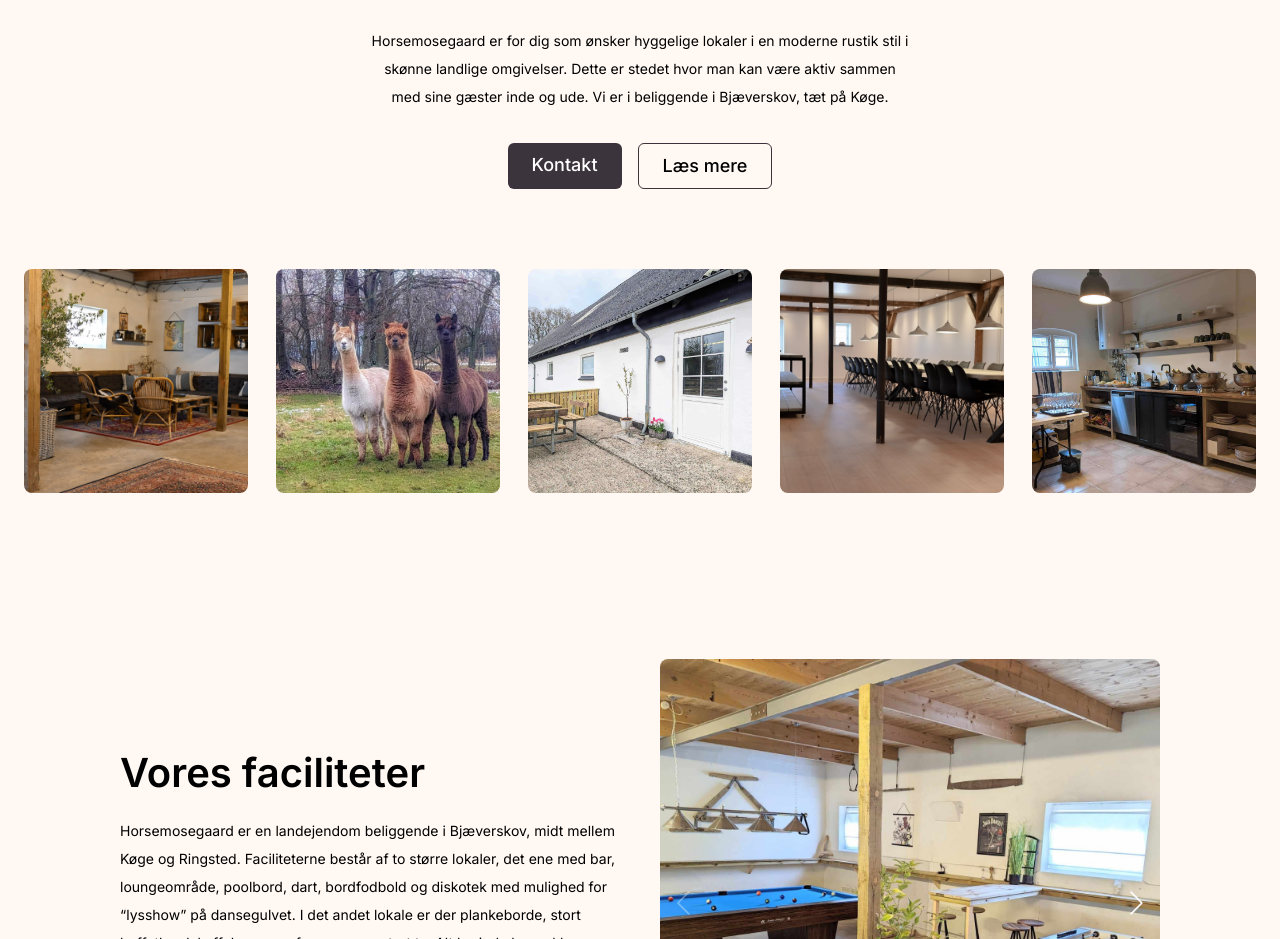
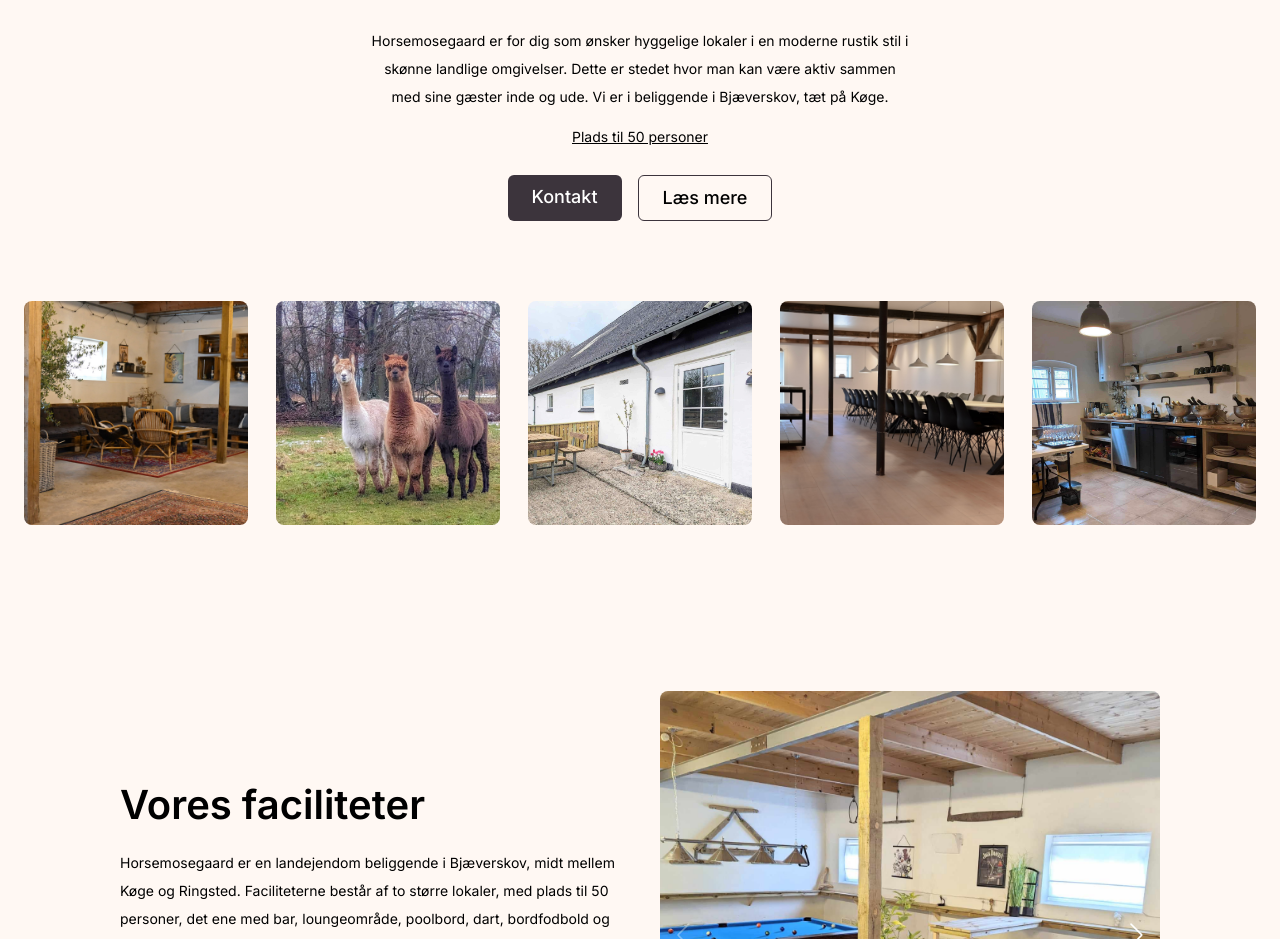
Before and after one commit to emil584c/horsemosegaard-next, a Next.js app: page / in a window 1280 px wide. Shown: the part 313-1252 px from the top of the page. Built offline with nearby package versions, Linux system fonts and the light colour scheme.

Commit message:
max capacity

```diff
--- a/src/app/components/PrimaryCover.jsx
+++ b/src/app/components/PrimaryCover.jsx
@@ -15,6 +15,7 @@ function PrimaryCover() {
             kan være aktiv sammen med sine gæster inde og ude. Vi er i
             beliggende i Bjæverskov, tæt på Køge.
           </p>
+          <p className="primary-cover__capacity">Plads til 50 personer</p>
           <div className="primary-cover__button-container">
             <PrimaryButton
               text={"Kontakt"}
--- a/src/app/page.js
+++ b/src/app/page.js
@@ -14,7 +14,7 @@ function Home() {
       <TextImage
         title={"Vores faciliteter"}
         text={
-          "Horsemosegaard er en landejendom beliggende i Bjæverskov, midt mellem Køge og Ringsted. Faciliteterne består af to større lokaler, det ene med bar, loungeområde, poolbord, dart, bordfodbold og diskotek med mulighed for “lysshow” på dansegulvet. I det andet lokale er der plankeborde, stort buffetbord, kaffebar, en sofagruppe og stort tv. Alt herinde kan rykkes rundt på efter behov."
+          "Horsemosegaard er en landejendom beliggende i Bjæverskov, midt mellem Køge og Ringsted. Faciliteterne består af to større lokaler, med plads til 50 personer, det ene med bar, loungeområde, poolbord, dart, bordfodbold og diskotek med mulighed for “lysshow” på dansegulvet. I det andet lokale er der plankeborde, stort buffetbord, kaffebar, en sofagruppe og stort tv. Alt herinde kan rykkes rundt på efter behov."
         }
         images={[
           {
--- a/src/app/styles/components/PrimaryCover.scss
+++ b/src/app/styles/components/PrimaryCover.scss
@@ -14,12 +14,18 @@
     font-family: "Hamhlet", serif !important;
   }
 
+  &__capacity {
+    padding-bottom: 24px;
+    text-decoration: underline;
+    font-size: 14px;
+  }
+
   &__text {
     max-width: 617px;
     align-items: center;
     text-align: center;
-    padding-bottom: 32px;
     font-weight: 400;
+    padding-bottom: 12px;
   }
 
   &__button-container {
```
